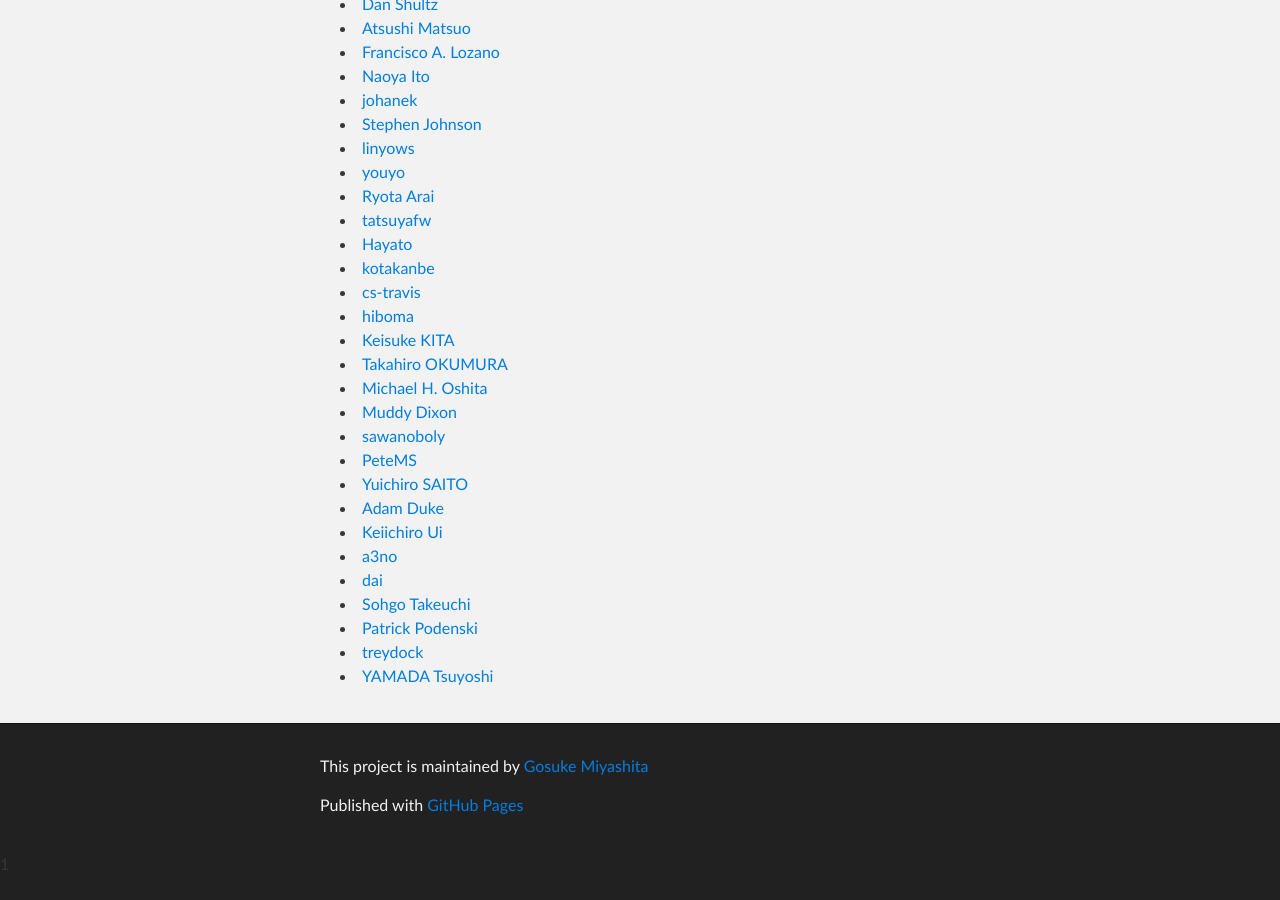
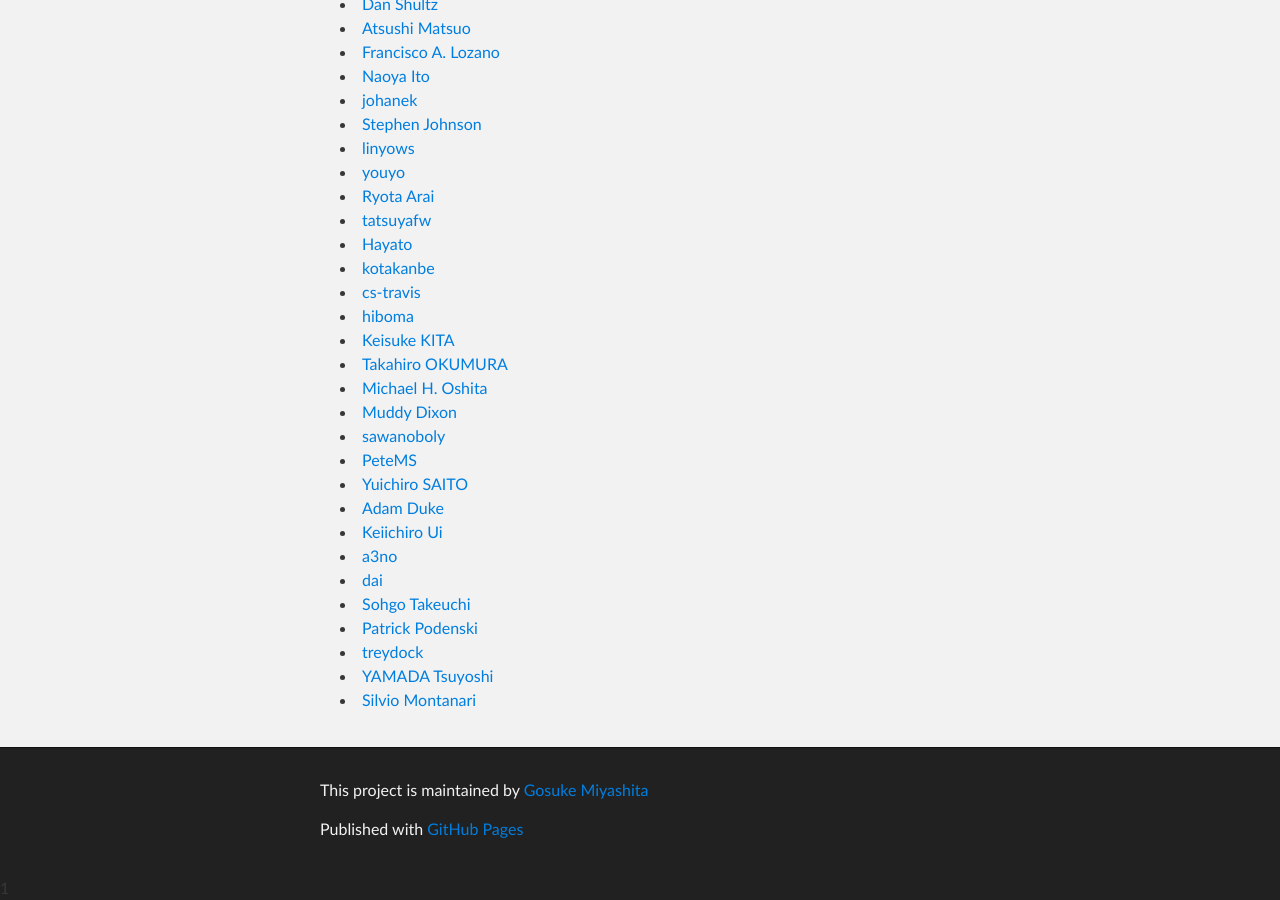
Before and after one commit to serverspec/serverspec.github.io, a Jekyll site: the page built from contributors.md, in a window 1280 px wide and 900 px high, scrolled down 828 px. Built offline with Jekyll 4.4.1, drawn with Linux system fonts in a browser that asks for light colours; Markdown is read by kramdown in place of the engine named in the settings; before the commit the page ends 1704 px from its top, so only the background shows below that.

Commit message:
Add an contributor

```diff
--- a/contributors.md
+++ b/contributors.md
@@ -52,3 +52,4 @@ title: Contributors
  * [Patrick Podenski](https://github.com/podenski)
  * [treydock](https://github.com/treydock)
  * [YAMADA Tsuyoshi](https://github.com/minimum2scp)
+ * [Silvio Montanari](https://github.com/smontanari)
```
